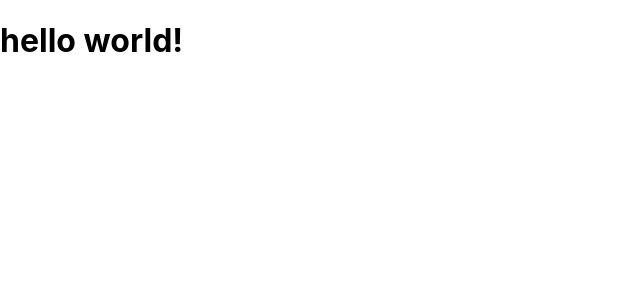
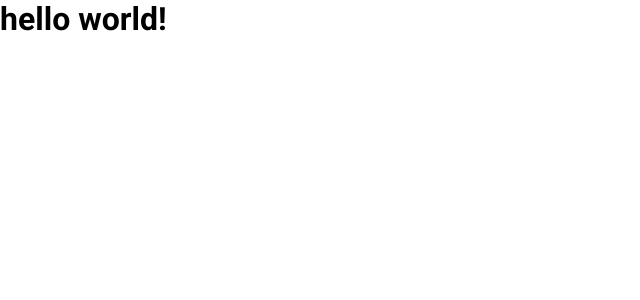
Before and after one commit to usamacjs/find-an-artist, a React (Create React App) app: page / in a window 1280 px wide. Shown: the top 300 px of the page, without its empty margins (0-640 px from the left). Built offline with nearby package versions, Linux system fonts and the light colour scheme.

Commit message:
fonts added and basic styling

```diff
--- a/src/index.css
+++ b/src/index.css
@@ -1,13 +1,18 @@
+* {
+  margin: 0;
+  padding: 0;
+  box-sizing: border-box;
+}
 body {
   margin: 0;
-  font-family: -apple-system, BlinkMacSystemFont, 'Segoe UI', 'Roboto', 'Oxygen',
-    'Ubuntu', 'Cantarell', 'Fira Sans', 'Droid Sans', 'Helvetica Neue',
+  font-family: "Roboto", -apple-system, BlinkMacSystemFont, "Segoe UI", "Roboto",
+    "Oxygen", "Ubuntu", "Cantarell", "Fira Sans", "Droid Sans", "Helvetica Neue",
     sans-serif;
   -webkit-font-smoothing: antialiased;
   -moz-osx-font-smoothing: grayscale;
 }
 
 code {
-  font-family: source-code-pro, Menlo, Monaco, Consolas, 'Courier New',
+  font-family: source-code-pro, Menlo, Monaco, Consolas, "Courier New",
     monospace;
 }
```
Also changed, not shown: src/logo.svg (deleted).
